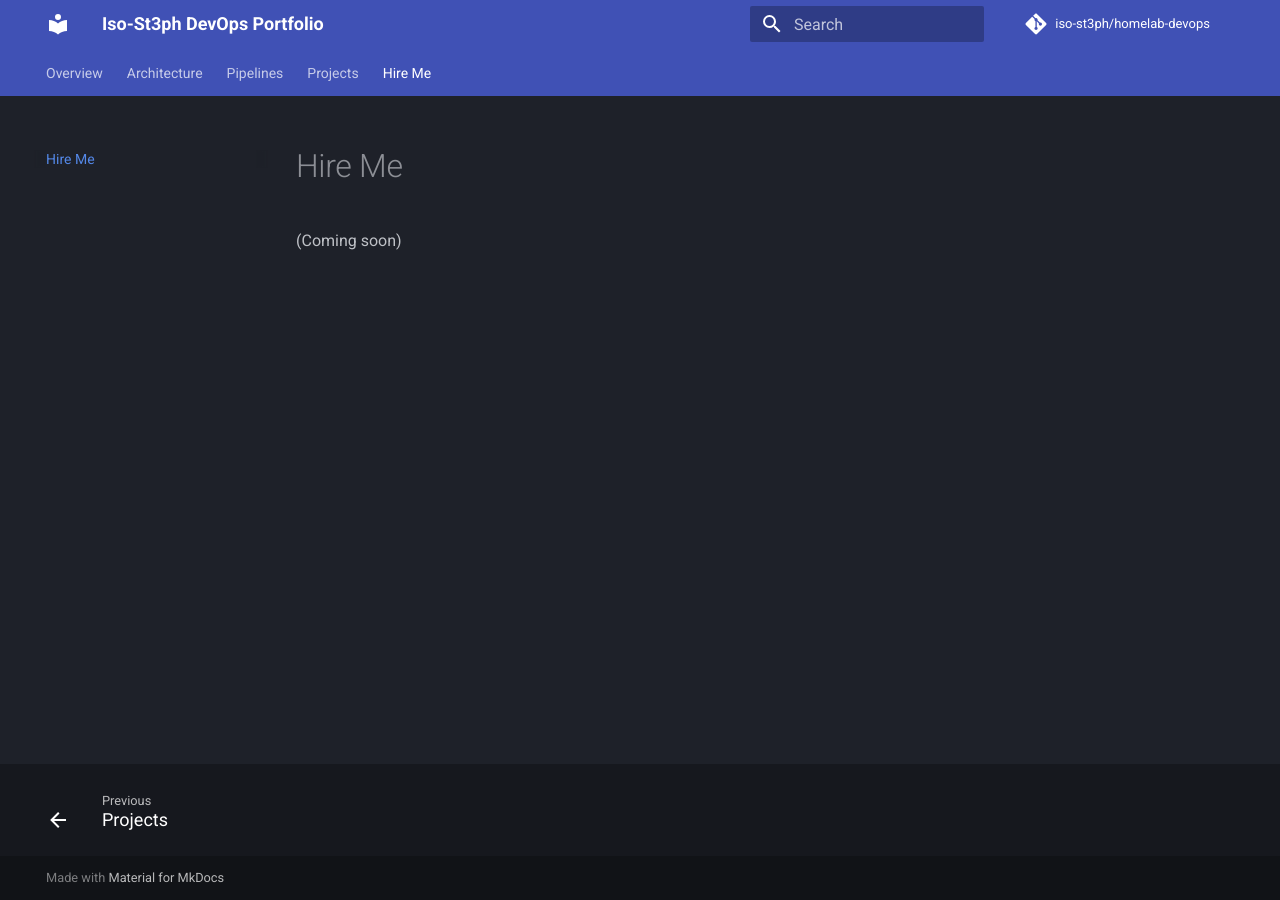
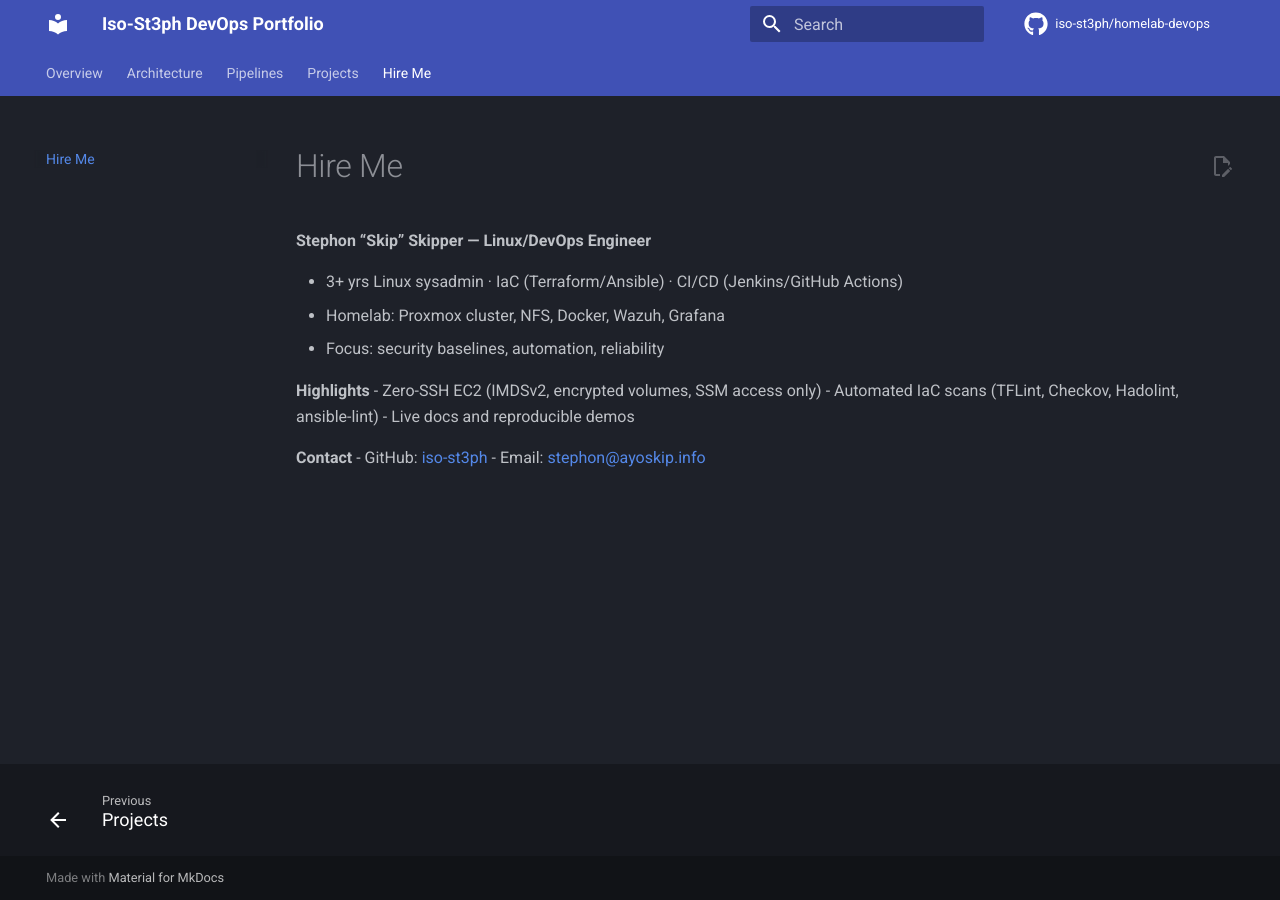
Before and after one commit to iso-st3ph/homelab-devops, an MkDocs documentation site: the page built from docs/hire-me.md, in a window 1280 px wide. Built offline with MkDocs 1.6.1 and Material for MkDocs 9.7.7, drawn with Linux system fonts in a browser that asks for light colours; comment, search, counter and statistics services are not loaded.

Commit message:
docs: hero + badges + hire-me page; polish theme

```diff
--- a/docs/hire-me.md
+++ b/docs/hire-me.md
@@ -1,2 +1,16 @@
 # Hire Me
-(Coming soon)
+
+**Stephon “Skip” Skipper — Linux/DevOps Engineer**
+
+- 3+ yrs Linux sysadmin · IaC (Terraform/Ansible) · CI/CD (Jenkins/GitHub Actions)
+- Homelab: Proxmox cluster, NFS, Docker, Wazuh, Grafana
+- Focus: security baselines, automation, reliability
+
+**Highlights**
+- Zero-SSH EC2 (IMDSv2, encrypted volumes, SSM access only)
+- Automated IaC scans (TFLint, Checkov, Hadolint, ansible-lint)
+- Live docs and reproducible demos
+
+**Contact**
+- GitHub: [iso-st3ph](https://github.com/iso-st3ph)
+- Email: stephon@ayoskip.info
--- a/mkdocs.yml
+++ b/mkdocs.yml
@@ -1,23 +1,27 @@
 site_name: Iso-St3ph DevOps Portfolio
+site_url: https://iso-st3ph.github.io/homelab-devops/
 repo_url: https://github.com/iso-st3ph/homelab-devops
 repo_name: iso-st3ph/homelab-devops
 
 theme:
   name: material
   features:
+    - navigation.instant
+    - navigation.footer
+    - navigation.tracking
+    - toc.integrate
     - content.code.copy
-    - navigation.instant
-    - navigation.tracking
-    - navigation.footer
+    - content.action.edit
     - search.suggest
     - search.highlight
-    - toc.integrate
     - tabs
     - diagrams
   palette:
     - scheme: slate
       primary: indigo
       accent: cyan
+  icon:
+    repo: fontawesome/brands/github
 
 plugins:
   - search
@@ -32,7 +36,6 @@ markdown_extensions:
   - pymdownx.details
   - pymdownx.tabbed
   - pymdownx.tasklist
-  - pymdownx.critic
   - pymdownx.magiclink
   - pymdownx.emoji:
       emoji_index: !!python/name:material.extensions.emoji.twemoji
@@ -44,7 +47,3 @@ nav:
   - Pipelines: pipelines.md
   - Projects: projects.md
   - Hire Me: hire-me.md
-
-extra_javascript:
-  - https://unpkg.com/mermaid@10/dist/mermaid.min.js
-  - assets/mermaid-init.js
```
Also changed, not shown: docs/index.md (+5 -9 lines).
